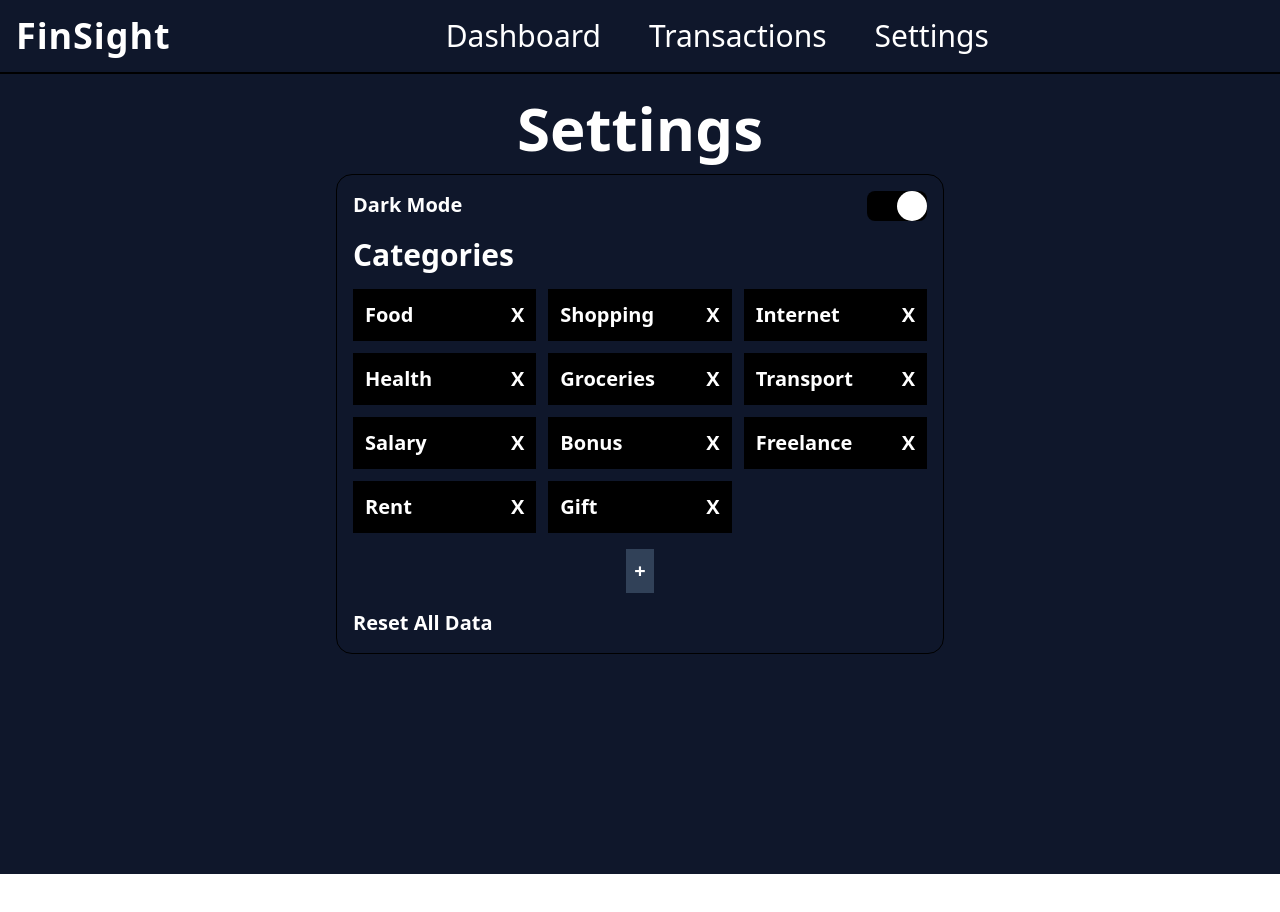
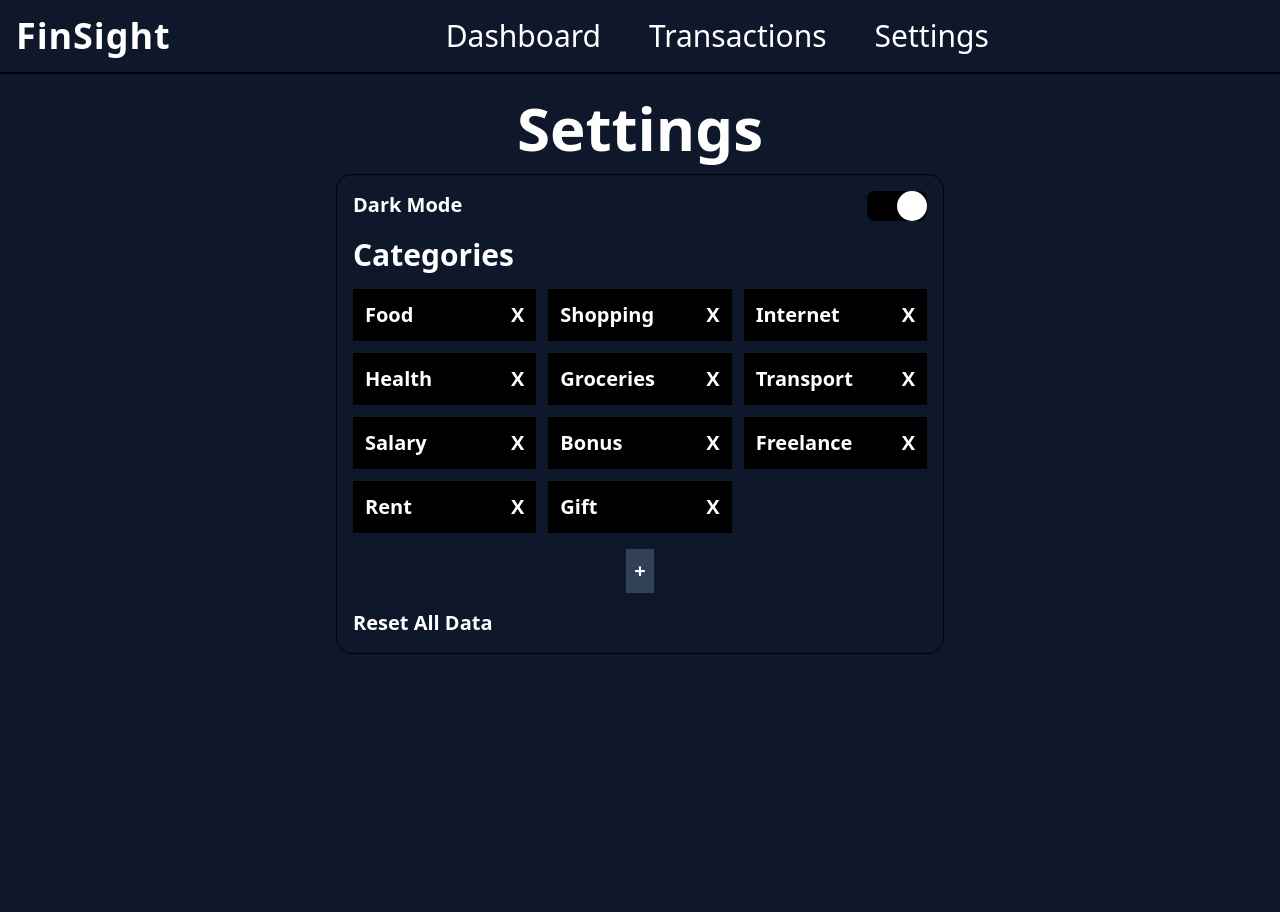
Before and after one commit to Amrit126/Finance-Dashboard, a React (Vite) app: page /settings in a window 1280 px wide. Shown: the top 912 px of the page. Before the commit the page ends 874 px from the top, so only its background shows below. Built offline with nearby package versions, Linux system fonts and the light colour scheme.

Commit message:
Changing resposnsive height for settings page

```diff
--- a/src/pages/settings/ResetAllData.jsx
+++ b/src/pages/settings/ResetAllData.jsx
@@ -17,7 +17,8 @@ export function ResetAllData() {
                 onClick={showConfirmationOn}
             >Reset All Data</button>
             <div className={`${showConfirmation ? '' : 'hidden'} flex-col gap-2 bg-black p-2 rounded-lg`}>
-                <p>Are you sure you want to reset all data this will remove all of your entries?</p>
+                <p className="text-white"
+                >Are you sure you want to reset all data this will remove all of your entries?</p>
                 <div className="flex gap-2 justify-center mt-2">
                     <button className="bg-red-500 text-black rounded-xl p-2
                                     cursor-pointer transition-all duration-300 hover:opacity-80"
--- a/src/pages/settings/Settings.jsx
+++ b/src/pages/settings/Settings.jsx
@@ -19,7 +19,7 @@ export function Settings({ isDark, setIsDark, categories, setCategories }) {
             <title>Settings</title>
             <Header />
             <div className={`relative bg-slate-100 flex justify-center items-center
-            ${isDark ? 'bg-slate-900 text-white' : 'text-slate-700'} h-screen`}>
+            ${isDark ? 'bg-slate-900 text-white' : 'text-slate-700'} min-h-[900px] max-h-[1500px]`}>
                 <div className={`absolute right-0 left-0 top-0 bottom-0 px-4 md:px-8 py-6 text-xl
              font-bold flex flex-col items-center gap-4 ${showModal ? 'opacity-40' : ''}`}>
                     <h1 className="font-extrabold text-4xl md:text-6xl">Settings</h1>
```
